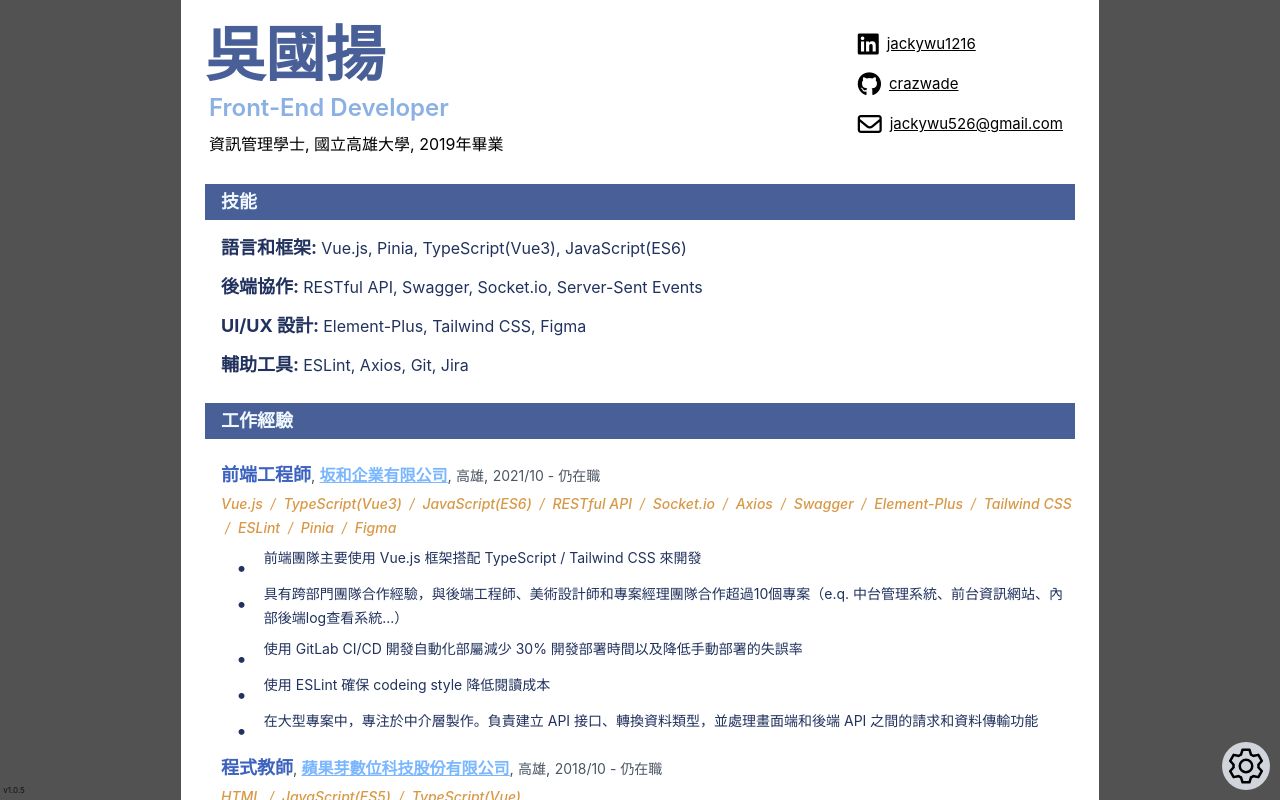
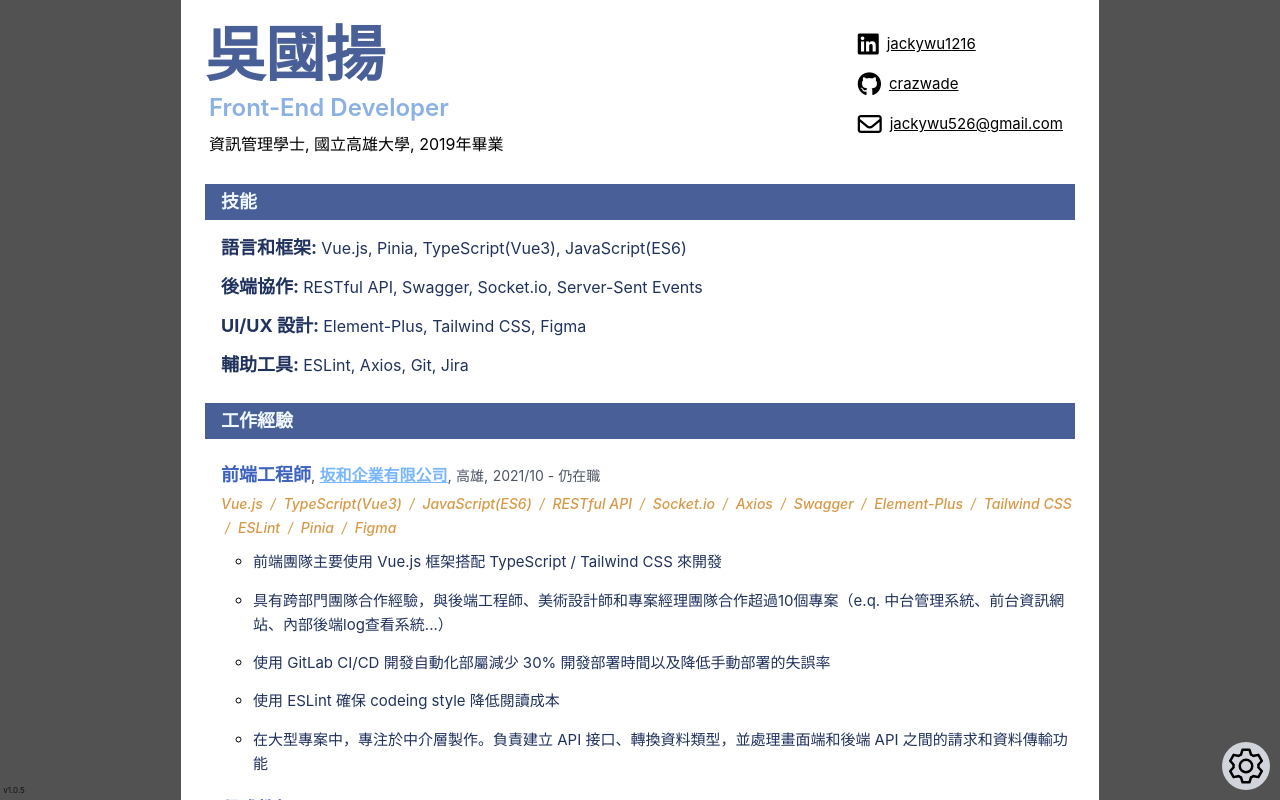
Before and after one commit to crazwade/profile, a Vue app: page / in a window 1280 px wide. Built offline with nearby package versions, Linux system fonts and the light colour scheme.

Commit message:
style(itemList.vue): 調整說明的樣式，對齊 dot 以及調整上下間距

```diff
--- a/src/components/ItemList.vue
+++ b/src/components/ItemList.vue
@@ -1,12 +1,17 @@
 <template>
-  <el-row v-for="(list, listIndex) in data" :key="listIndex">
-    <el-col :span="24">
-      <div class=" flex items-start text-[#21325e]">
-        <div class="ml-[0.8rem] font-extrabold text-3xl">．</div>
-        <div class="flex-grow flex-shrink-1 text-sm leading-6 my-[0.2rem]">{{ list }}</div>
-      </div>
-    </el-col>
-  </el-row>
+  <ol style="list-style-type: circle;" class="pl-[2rem]">
+    <template v-for="(list, listIndex) in data" :key="listIndex">
+      <li>
+        <el-row class="py-[4px]">
+          <el-col :span="24">
+            <div class="flex items-start text-[#21325e]">
+              <div class="flex-grow flex-shrink-1 text-[15px] leading-6 my-[0.2rem]">{{ list }}</div>
+            </div>
+          </el-col>
+        </el-row>
+      </li>
+    </template>
+  </ol>
 </template>
 
 <script setup lang='ts'>
```
